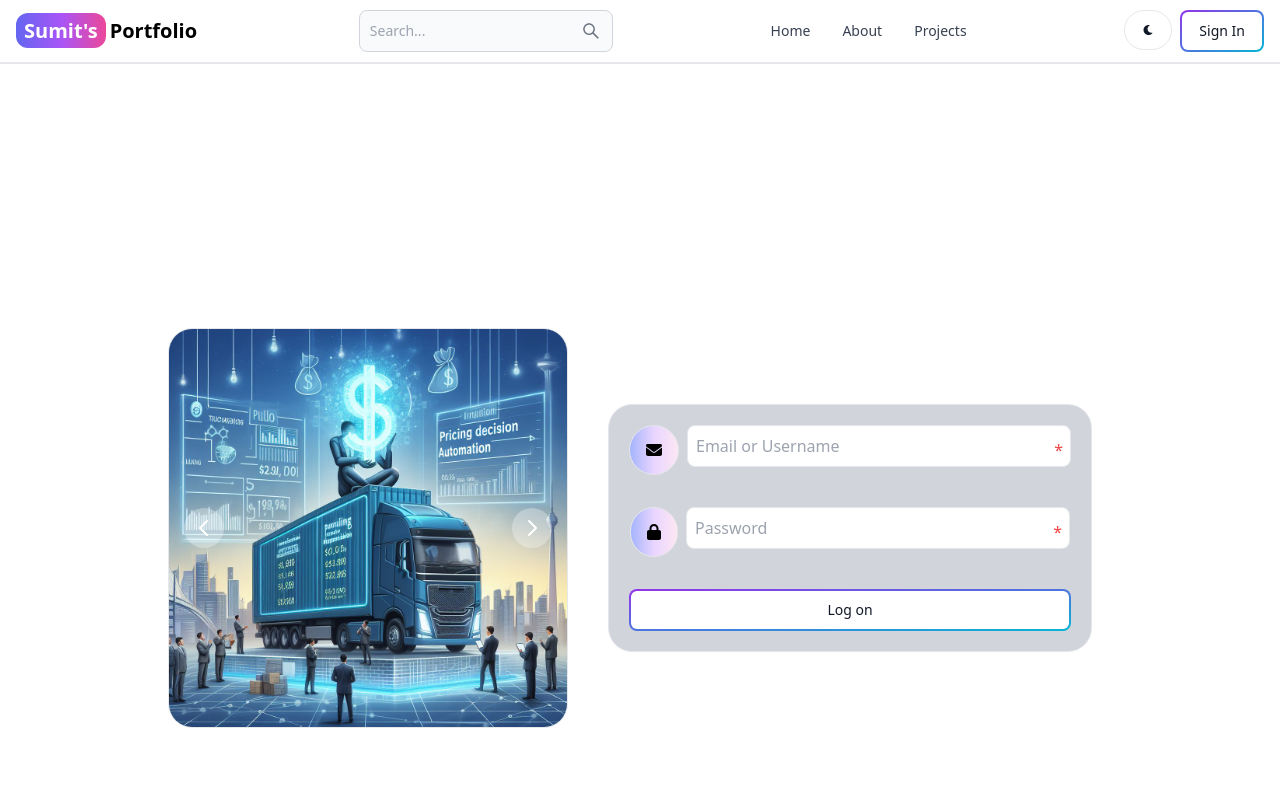
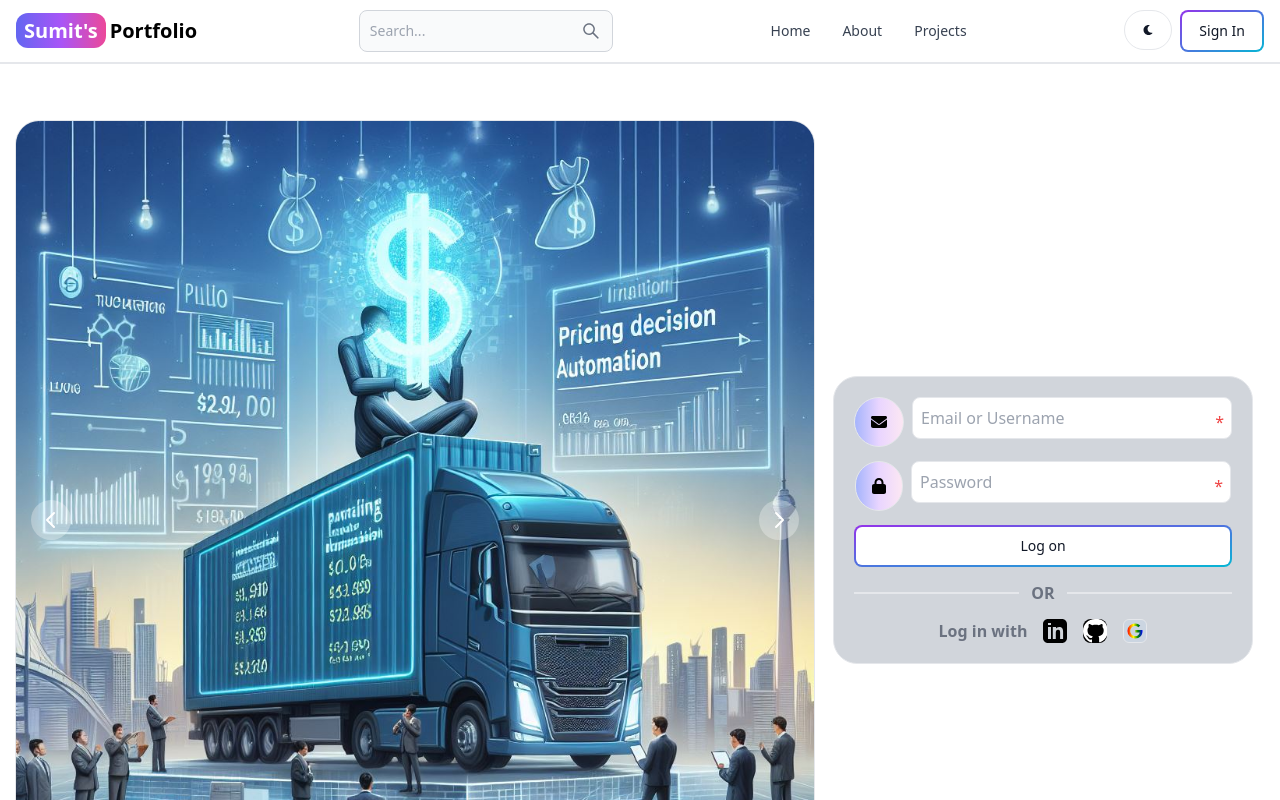
Before and after one commit to sumitsharnov/BlogBlog, a React (Vite) app in the folder client/: page /sign-in in a window 1280 px wide. Shown: the top 800 px of the page. Built offline with nearby package versions, Linux system fonts and the light colour scheme.

Commit message:
Sign-in Ui and token from API complete

```diff
--- a/client/src/components/Input.jsx
+++ b/client/src/components/Input.jsx
@@ -18,7 +18,7 @@ const Input = ({
         onChange={onChange}
         placeholder={placeholder}
         required={required}
-        className={`border rounded-lg sm:w-96 w-auto p-2 focus:border-green-900 ${
+        className={`border rounded-lg sm:w-[20em] w-auto p-2 focus:border-green-900 ${
           isSubmitted && !value ? "border-red-700" : ""
         }`}
       />
--- a/client/src/components/MessagesCentre.jsx
+++ b/client/src/components/MessagesCentre.jsx
@@ -60,7 +60,7 @@ function MessagesCentre({ type, messageText, click }) {
           }}
         >
           {type === "error" && (
-            <div className="flex-row flex items-center justify-between bg-red-300 w-full rounded-md border border-gray-300 px-3 py-2 relative">
+            <div className="flex-row flex items-center justify-between bg-red-300 w-[15rem] rounded-md border border-gray-300 px-3 py-2 relative">
               <span className="text-start mr-2">{message}</span>
               <button onClick={handleClose} className="text-red-500">
                 <FontAwesomeIcon icon={faTimes} />
@@ -74,7 +74,7 @@ function MessagesCentre({ type, messageText, click }) {
             </div>
           )}
           {type === "success" && (
-            <div className="flex-row flex items-center justify-between bg-green-500 w-full rounded-md border border-gray-300 px-3 py-2 relative">
+            <div className="flex-row flex items-center justify-between bg-green-500 w-[15rem] rounded-md border border-gray-300 px-3 py-2 relative">
               <span className="text-start mr-2 text-white">{message}</span>
               <button onClick={handleClose} className="text-white">
                 <FontAwesomeIcon icon={faTimes} />
--- a/client/src/pages/Home.jsx
+++ b/client/src/pages/Home.jsx
@@ -1,3 +1,14 @@
+import{ useSelector, useDispatch } from "react-redux";
+import { clearSignInSuccess } from "../redux/store";
+
 export default function Home() {
-  return <div>Home</div>;
+  const signInSuccess = useSelector((state) => state.signInSuccess);
+  const dispatch = useDispatch();
+  return (
+    <>
+     {signInSuccess ? <div>Dashboard</div> : <div>Home</div>}
+     <button onClick={() => dispatch(clearSignInSuccess())}>Clear</button>
+    </>
+
+  )
 }
--- a/client/src/pages/SignIn.jsx
+++ b/client/src/pages/SignIn.jsx
@@ -14,11 +14,8 @@ import img5 from "../images/sign-up/img5.jpg";
 import { Carousel } from "flowbite-react";
 import { Button } from "flowbite-react";
 import Loader from "../components/Loader";
-import {
-  faEnvelope,
-  faLock,
-  faIdCard,
-} from "@fortawesome/free-solid-svg-icons";
+
+import { faEnvelope, faLock } from "@fortawesome/free-solid-svg-icons";
 
 const SignIn = () => {
   const [formData, setFormData] = useState({
@@ -75,8 +72,7 @@ const SignIn = () => {
         await handleErrorReponse(resMessage.message);
       } else if (res.ok && resMessage !== "") {
         dispatch(signInSuccess());
-        console.log(dispatch(signInSuccess()));
-        navigate("/sign-up?source=signin");
+        navigate("/?source=signin");
       } else {
         throw new Error("Something went wrong, please try again!");
       }
@@ -97,12 +93,10 @@ const SignIn = () => {
     }
   };
 
-
   return (
-    <div className="bg-cover flex flex-row justify-center items-center w-full p-10">
-      <div className="lg:inline hidden w-1/3 mr-10 relative">
-        <div className=" p-96  rounded-3xl">
-          <Carousel className="absolute top-0 left-0 " indicators={false}>
+    <div className="bg-cover flex flex-row justify-center items-center gap-1.5 mt-4">
+      <div className="lg:inline hidden h-[50rem] w-[50rem]">
+        <Carousel className=" top-0 left-2 " indicators={true}>
           <img
             className="border rounded-3xl"
             src={img1}
@@ -130,13 +124,11 @@ const SignIn = () => {
           />
         </Carousel>
       </div>
-      </div>
       <div>
         <form
-          className="sticky top-0 z-10 flex flex-col justify-center items-center space-y-8 bg-gray-300 p-5 mr-5 border rounded-3xl"
-          onSubmit={handleChange}
+          className="sticky top-0 z-10 flex flex-col justify-center items-center space-y-3.5 bg-gray-300 p-5 mr-5 ml-5 border rounded-3xl"
+          onSubmit={handleSubmit}
         >
-
           <div className="flex flex-row">
             <FontAwesomeIcon
               icon={faEnvelope}
@@ -177,6 +169,65 @@ const SignIn = () => {
           >
             Log on
           </Button>
+          <div className="w-full flex flex-row space-x-3 justify-center items-center">
+            <hr className="w-full border border-white-300 "></hr>
+            <span className="text-gray-500 font-semibold">OR</span>
+            <hr className="w-full border border-white-300"></hr>
+          </div>
+
+          <div className="flex flex-row justify-center items-center space-x-4">
+            <span className="text-gray-500 text-md font-semibold">Log in with</span>
+            <button className=" hover:text-gray-900 dark:hover:text-blue-700">
+              <svg
+                className="w-6 h-6"
+                fill="currentColor"
+                viewBox="0 0 24 24"
+                xmlns="http://www.w3.org/2000/svg"
+              >
+                <path d="M19 0h-14c-2.8 0-5 2.2-5 5v14c0 2.8 2.2 5 5 5h14c2.8 0 5-2.2 5-5v-14c0-2.8-2.2-5-5-5zm-14 4h3v2h-3v-2zm0 4h3v12h-3v-12zm5 0h3v1.6h.1c.4-.8 1.5-1.6 3.1-1.6 3.3 0 3.9 2.2 3.9 5v7h-3v-6c0-1.4 0-3.2-2-3.2s-2.3 1.5-2.3 3.1v6.1h-3v-12z" />
+              </svg>
+            </button>
+            <button>
+              <svg
+                className="w-6 h-6 text-white bg-black border-black rounded-lg hover:bg-white hover:text-black"
+                fill="currentColor"
+                viewBox="0 0 24 24"
+                xmlns="http://www.w3.org/2000/svg"
+              >
+                <path d="M12 0c-6.6 0-12 5.4-12 12 0 5.3 3.4 9.8 8.2 11.5.6.1.8-.3.8-.6v-2.3c-3.3.7-4-1.6-4-1.6-.5-1.3-1.3-1.7-1.3-1.7-1.1-.7.1-.7.1-.7 1.2.1 1.8 1.2 1.8 1.2 1.1 1.8 2.8 1.3 3.5 1 .1-.8.4-1.3.8-1.6-2.6-.3-5.4-1.3-5.4-5.9 0-1.3.5-2.4 1.3-3.2-.1-.3-.6-1.5.1-3.2 0 0 1.1-.3 3.5 1.3 1-.3 2.1-.4 3.2-.4s2.2.1 3.2.4c2.4-1.6 3.5-1.3 3.5-1.3.7 1.7.2 2.9.1 3.2.8.8 1.3 1.9 1.3 3.2 0 4.6-2.8 5.6-5.4 5.9.4.4.8 1.1.8 2.2v3.3c0 .3.2.7.8.6 4.8-1.7 8.2-6.2 8.2-11.5 0-6.6-5.4-12-12-12z" />
+              </svg>
+            </button>
+            <button>
+              {/* Google Icon */}
+              <svg
+                className="w-[24px] h-[24px] bg-slate-300 border rounded-md p-[2px] hover:bg-white"
+                aria-hidden="true"
+                xmlns="http://www.w3.org/2000/svg"
+                fill="currentColor"
+                viewBox="0 0 24 24"
+              >
+                <defs>
+                  <linearGradient
+                    id="gradient"
+                    x1="0%"
+                    y1="0%"
+                    x2="100%"
+                    y2="0%"
+                  >
+                    <stop offset="0%" stopColor="red" />
+                    <stop offset="40%" stopColor="yellow" />
+                    <stop offset="70%" stopColor="green" />
+                    <stop offset="100%" stopColor="blue" />
+                  </linearGradient>
+                </defs>
+                <path
+                  fill="url(#gradient)"
+                  d="M12 22a10 10 0 0 1-7.1-3A9.9 9.9 0 0 1 5 4.8C7 3 9.5 2 12.2 2h.2c2.4 0 4.8 1 6.6 2.6l-2.5 2.3a6.2 6.2 0 0 0-4.2-1.6c-1.8 0-3.5.7-4.8 2a6.6 6.6 0 0 0-.1 9.3c1.2 1.3 2.9 2 4.7 2h.1a6 6 0 0 0 4-1.1c1-.9 1.8-2 2.1-3.4v-.2h-6v-3.4h9.6l.1 1.9c-.1 5.7-4 9.6-9.7 9.6H12Z"
+                />
+              </svg>
+            </button>
+          </div>
+
           {loading && <Loader />}
         </form>
         {errorMessage && (
@@ -185,9 +236,6 @@ const SignIn = () => {
         {signUpSuccess && (
           <MessagesCentre messageText={"Sign-up successful!"} type="success" />
         )}
-        {signUpSuccess && (
-          <MessagesCentre messageText={"Welcome!!"} type="success" />
-        )}
       </div>
     </div>
   );
--- a/client/src/pages/SignUp.jsx
+++ b/client/src/pages/SignUp.jsx
@@ -132,20 +132,18 @@ const SignUp = () => {
 
   return (
     <div className="bg-cover flex flex-row justify-center items-center gap-1.5 mt-4">
-      <div className="lg:inline hidden">
-        <div className="mr-5">
-          <Carousel className=" top-0 left-0 lg:size-96" indicators={true}>
+      <div className="lg:inline hidden h-[50rem] w-[50rem]">
+          <Carousel className=" top-0 left-2 " indicators={true}>
             <img className="border rounded-3xl" src={img1} alt="AI GENERATED IMAGES" />
             <img className="border rounded-3xl" src={img2} alt="AI GENERATED IMAGES" />
             <img className="border rounded-3xl" src={img3} alt="AI GENERATED IMAGES" />
             <img className="border rounded-3xl" src={img4} alt="AI GENERATED IMAGES" />
             <img className="border rounded-3xl" src={img5} alt="AI GENERATED IMAGES" />
           </Carousel>
-        </div>
       </div>
       <div>
         <form
-          className="sticky top-0 z-10 flex flex-col justify-center items-center space-y-4 bg-gray-300 p-5 mr-5 ml-5 border rounded-3xl"
+          className="sticky top-0 z-10 flex flex-col justify-center items-center space-y-3.5 bg-gray-300 p-5 mr-5 ml-5 border rounded-3xl"
           onSubmit={handleSubmit}
         >
           <div className="flex sm:flex-row">
```
Lines whose indentation alone changed are shown as unchanged.
